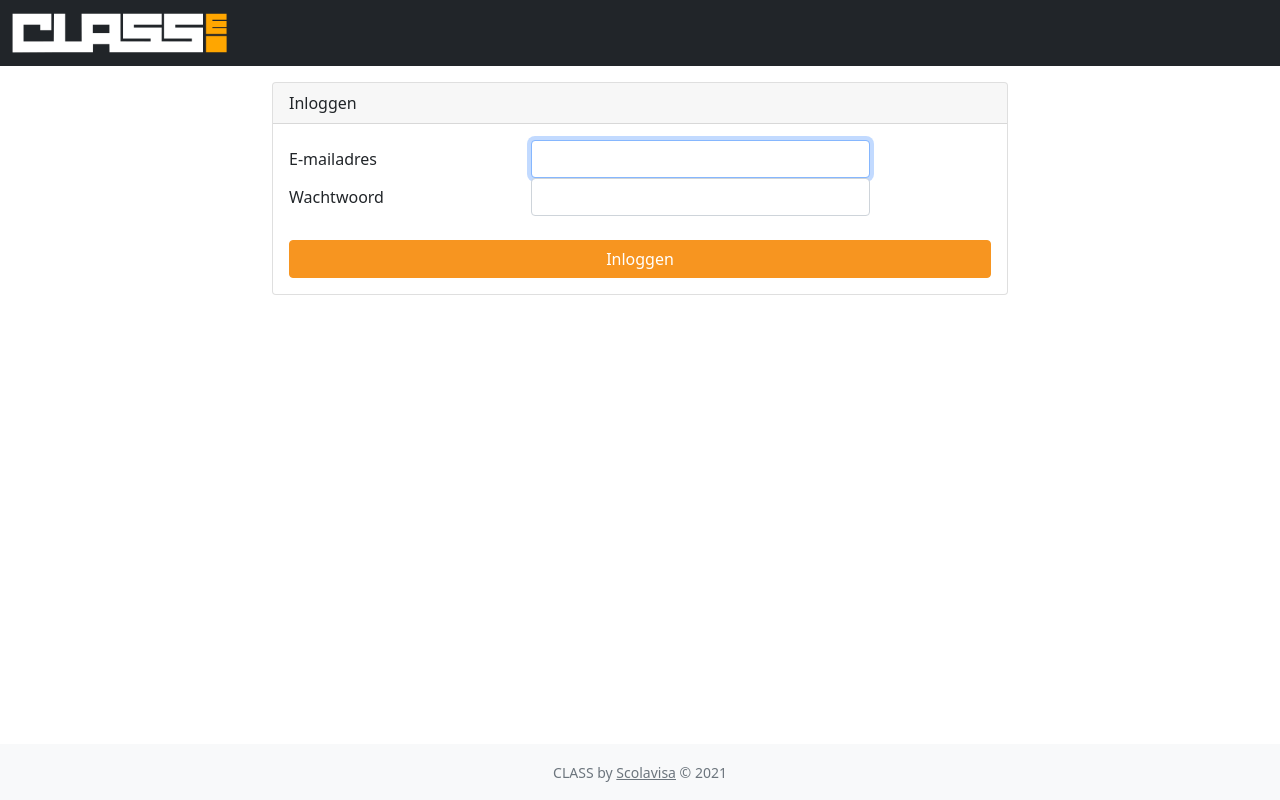
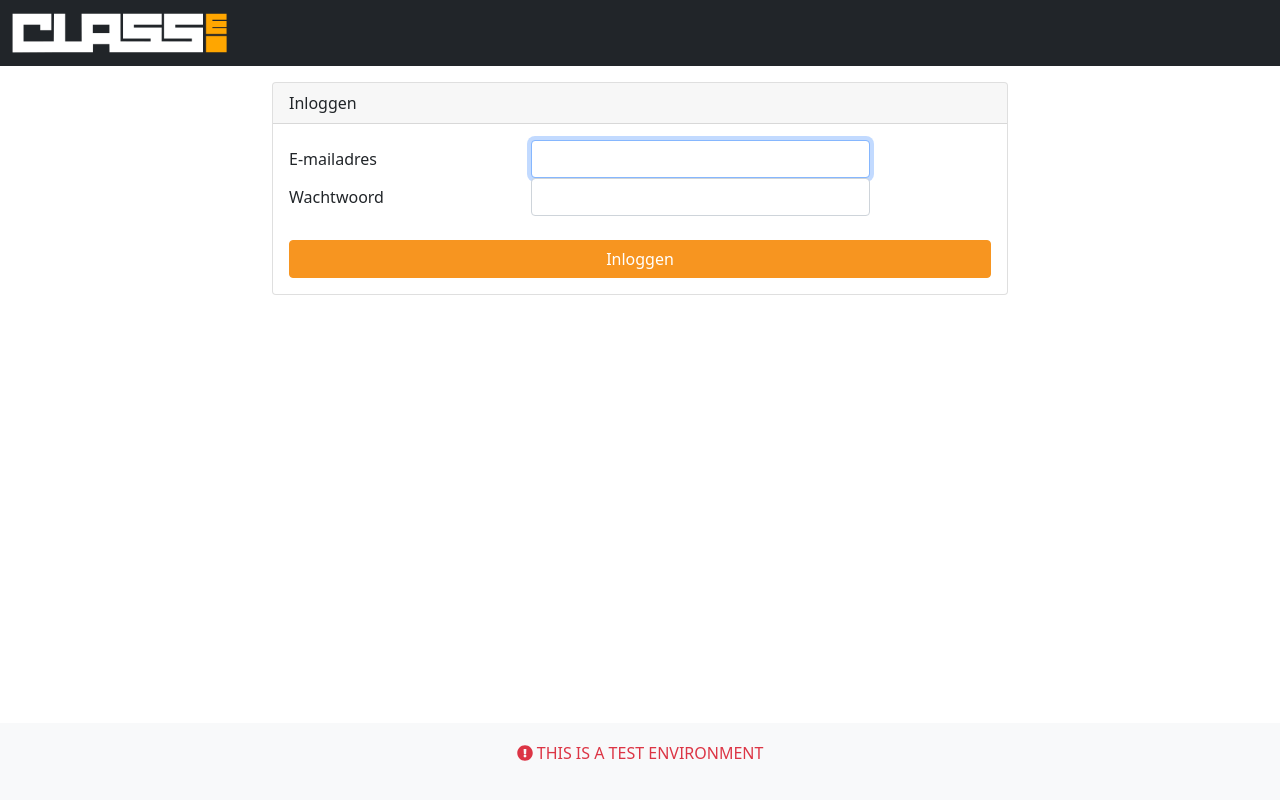
Before and after one commit to Scolavisa/ClassE, a Vue app: page /login in a window 1280 px wide. Built offline with nearby package versions, Linux system fonts and the light colour scheme; no server answers; what v-tooltip would draw is missing.

Commit message:
show build is for test in footer
also remove node 12 and 14 from worker

```diff
--- a/index.html
+++ b/index.html
@@ -14,7 +14,7 @@
     <meta name="theme-color" content="#7952b3">
     -->
 
-    <title>CLASSED</title>
+    <title>ClassE</title>
 </head>
 <body class="d-flex flex-column h-100">
 <div id="app"></div>
--- a/src/components/FooterSection.vue
+++ b/src/components/FooterSection.vue
@@ -1,8 +1,14 @@
 <template>
     <footer class="footer mt-auto py-3 bg-light fixed-bottom">
         <div class="container">
-            <div class="text-muted text-center">
+            <div
+                v-if="isProdEnvironment"
+                class="text-muted text-center">
                 <small>CLASS by <a class="text-secondary" href="https://www.scolavisa.eu">Scolavisa</a> &copy; {{ dateRange }}</small>
+            </div>
+            <div v-else class="alert text-center text-danger">
+                <font-awesome-icon icon="exclamation-circle"/>
+                THIS IS A TEST ENVIRONMENT
             </div>
         </div>
     </footer>
@@ -22,6 +28,9 @@ const dateRange = computed(() => {
         ? "2021"
         : `2021 - ${ye}`;
 });
+const isProdEnvironment = computed(() => {
+    return import.meta.env.VITE_APP_ENV === 'prod';
+});
 </script>
 
 <style scoped>
--- a/src/main.js
+++ b/src/main.js
@@ -9,8 +9,8 @@ import { library } from '@fortawesome/fontawesome-svg-core';
 // tree shaking icons as needed
 // see https://fontawesome.com/v5.15/icons?d=gallery&p=2&m=free
 import { FontAwesomeIcon } from '@fortawesome/vue-fontawesome';
-import { faCalendar, faHome, faSignOutAlt } from '@fortawesome/free-solid-svg-icons';
-library.add([ faCalendar, faHome, faSignOutAlt ]);
+import { faCalendar, faExclamationCircle, faHome, faSignOutAlt } from '@fortawesome/free-solid-svg-icons';
+library.add([ faCalendar, faExclamationCircle, faHome, faSignOutAlt ]);
 // see https://github.com/Akryum/v-tooltip
 import VTooltipPlugin from 'v-tooltip';
 import 'v-tooltip/dist/v-tooltip.css';
```
Also changed, not shown: 1 other file (tests, documents, lock files or other folders).
